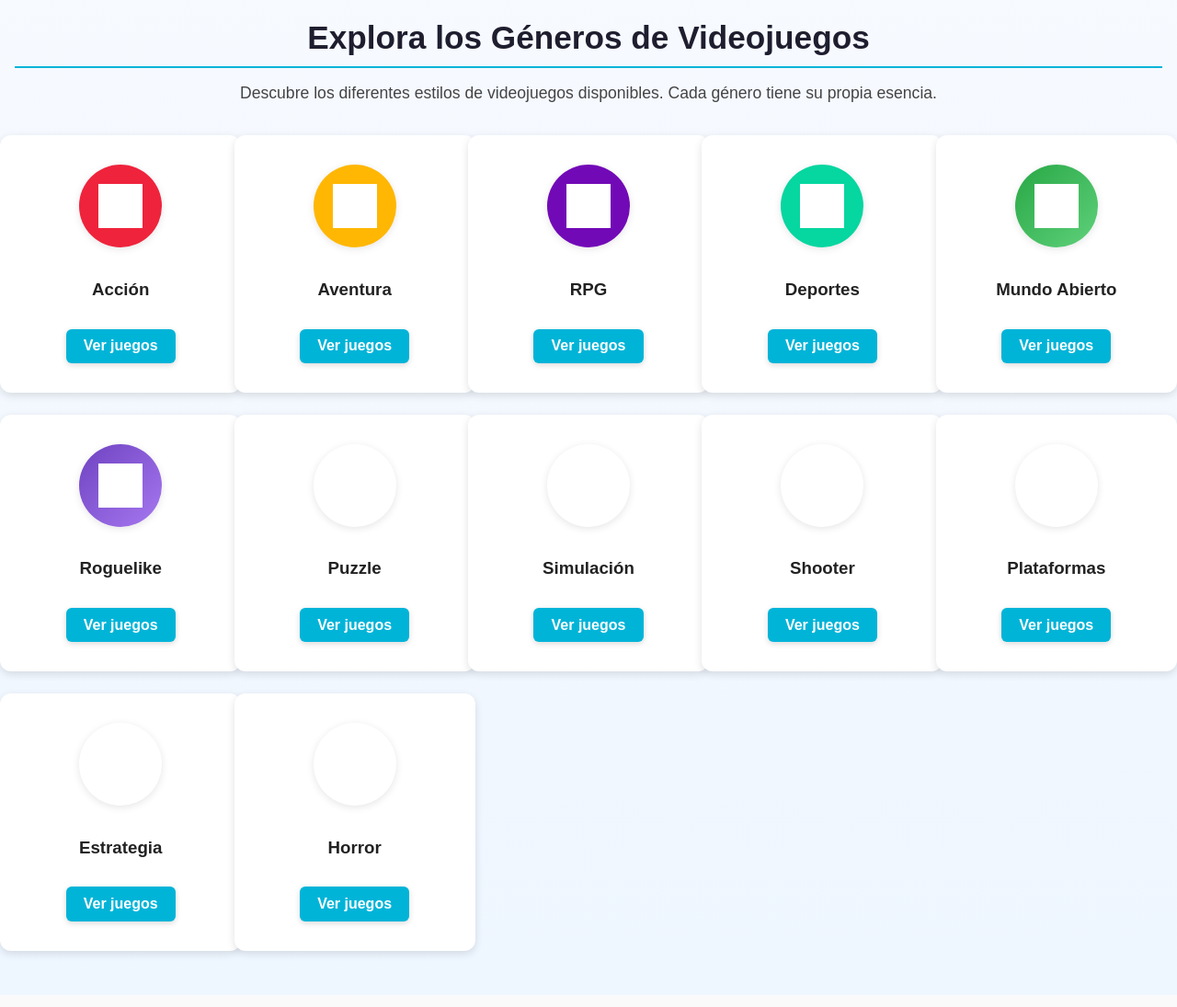
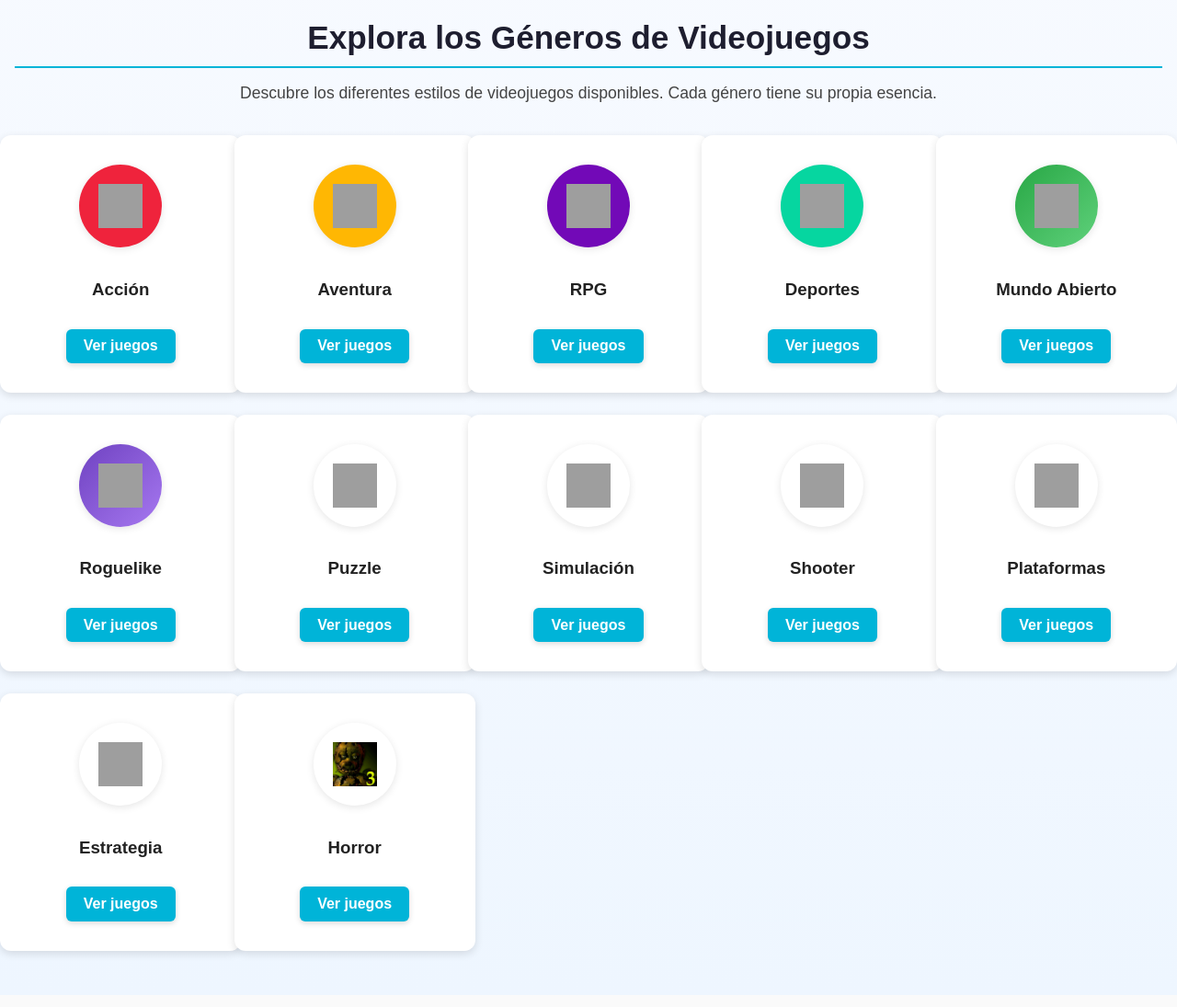
Before and after one commit to josuviteri/metascore, a Django app: page /generos/ in a window 1280 px wide. Shown: the part 152-1247 px from the top of the page at 92% size. Run offline with Django 5.2, Linux system fonts and the light colour scheme; data comes from the database, SQL or seed files in the repository; grey boxes are pictures that could not be loaded.

Commit message:
fix fotos genero

```diff
--- a/appVideomaniacos/static/css/estilos.css
+++ b/appVideomaniacos/static/css/estilos.css
@@ -466,7 +466,6 @@ footer {
 .icono-genero img {
     width: 48px;
     height: 48px;
-    filter: brightness(0) invert(1);
 }
 
 /* ==== COLORES PERSONALIZADOS ==== */
```
